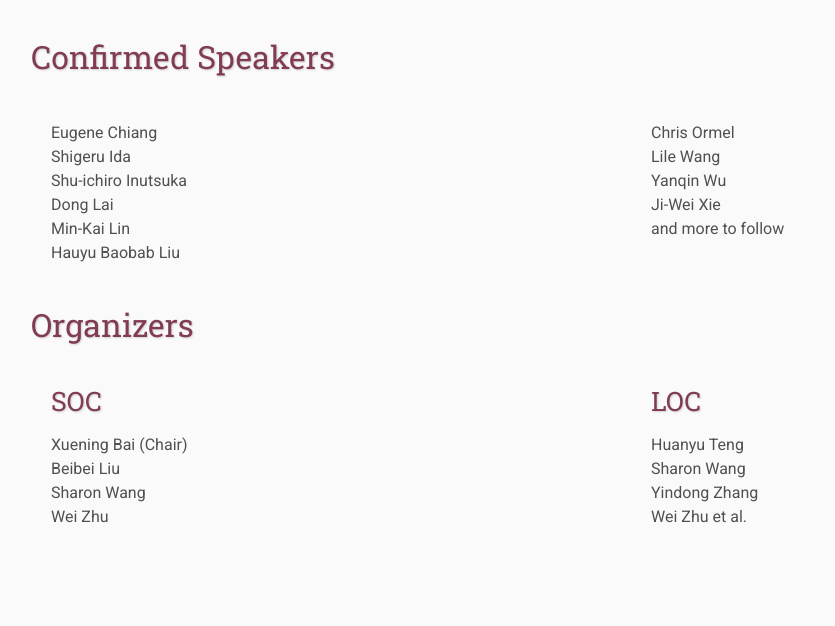
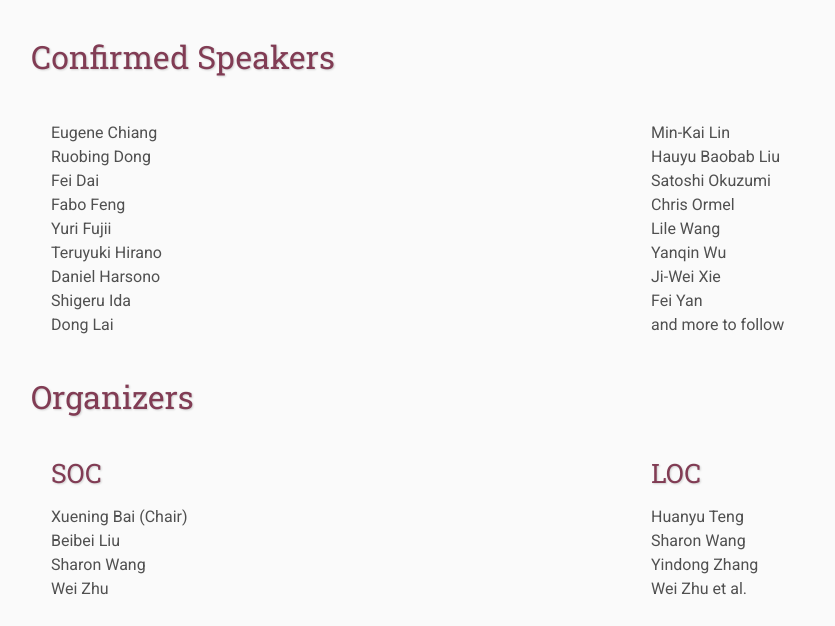
Before and after one commit to EPF2023/EPF2023.github.io, a plain HTML site: page index.html in a window 1280 px wide. Shown: the part 804-1430 px from the top of the page, without its empty margins (109-944 px from the left). Drawn offline with Linux system fonts and the light colour scheme.

Commit message:
add confirm speaker

```diff
--- a/index.html
+++ b/index.html
@@ -56,19 +56,27 @@
       <div class="left-column">
         <ul style="width: 100%;">
           <li>Eugene Chiang</li>
+          <li>Ruobing Dong</li>
+          <li>Fei Dai</li>
+          <li>Fabo Feng</li>
+          <li>Yuri Fujii</li>
+          <li>Teruyuki Hirano</li>
+          <li>Daniel Harsono</li>
+          <!--<li>Shu-ichiro Inutsuka</li>-->
           <li>Shigeru Ida</li>
-          <li>Shu-ichiro Inutsuka</li>
           <li>Dong Lai</li>
-          <li>Min-Kai Lin</li>
-          <li>Hauyu Baobab Liu</li>
         </ul>
       </div>
       <div class="right-column">
         <ul style="width: 100%;">
+          <li>Min-Kai Lin</li>
+          <li>Hauyu Baobab Liu</li>
+          <li>Satoshi Okuzumi</li>
           <li>Chris Ormel</li>
-          <li>Lile Wang </li>
+          <li>Lile Wang</li>
           <li>Yanqin Wu</li>
           <li>Ji-Wei Xie</li>
+          <li>Fei Yan</li>
           <li>and more to follow</li>
         </ul>
       </div>
```
